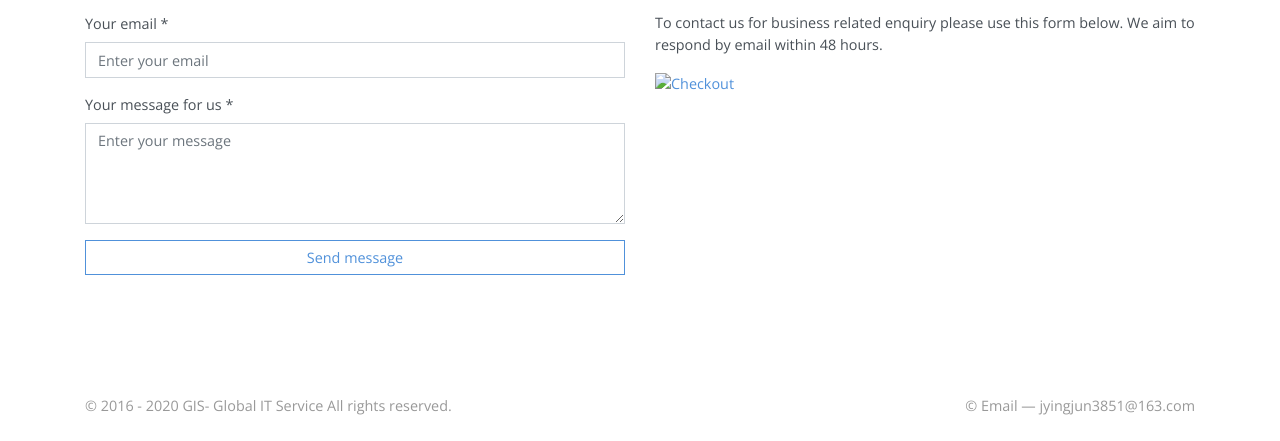
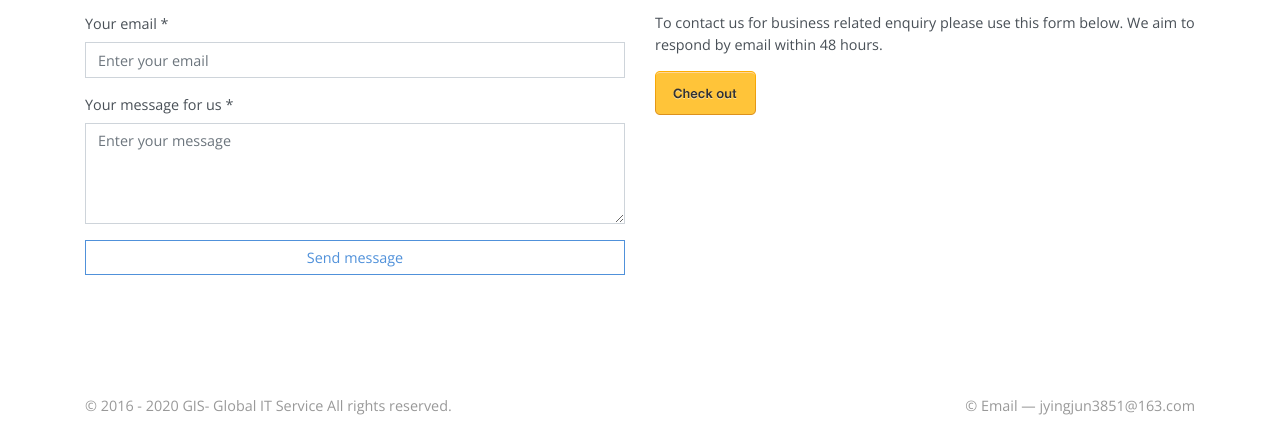
Before and after one commit to GlobalITServ/GlobalITServ.github.io, a plain HTML site: page index.html in a window 1280 px wide. Shown: the part 3996-4437 px from the top of the page. Drawn offline with nearby package versions, Linux system fonts and the light colour scheme.

Commit message:
fix image

```diff
--- a/index.html
+++ b/index.html
@@ -207,7 +207,7 @@
           <div class="col-lg-6">
             <p>Corporations is bristled on the foundation of multidisciplinary team inherited with the proven track record and eminent talent. </p><br>
 			<p>To contact us for business related enquiry please use this form below. We aim to respond by email within 48 hours. </p>
-			<p><a href="https://www.paypal.me/juyj"><img src="img/checkout" title="Checkout" alt="Checkout"></a></p>
+			<p><a href="https://www.paypal.me/juyj"><img src="img/checkout.png" alt="Checkout"></a></p>
           </div>
         </div>
       </div>
```
